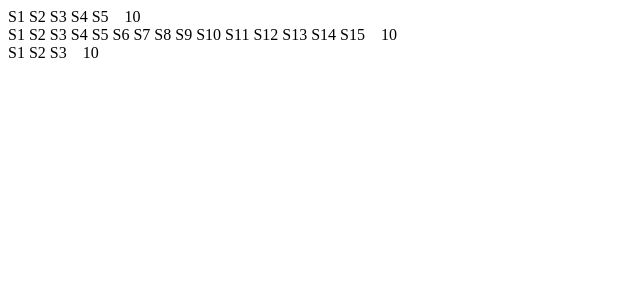
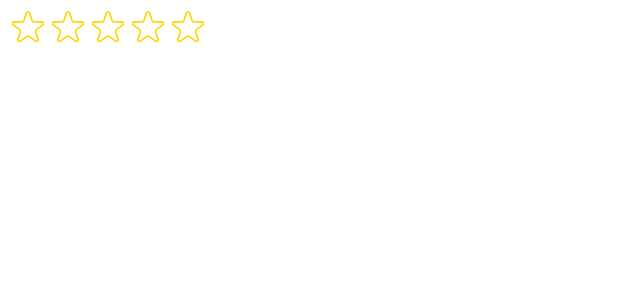
Before and after one commit to becauseidontlike/use-popcorn, a React (Create React App) app: page / in a window 1280 px wide. Shown: the top 300 px of the page, without its empty margins (0-640 px from the left). Built offline with nearby package versions, Linux system fonts and the light colour scheme.

Commit message:
star component works

```diff
--- a/src/StarRating.js
+++ b/src/StarRating.js
@@ -1,3 +1,5 @@
+import { useState } from "react";
+
 const containerStyle = {
   display: "flex",
   alignItems: "center",
@@ -6,7 +8,6 @@
 
 const starContainerStyle = {
   display: "flex",
-  gap: "4px",
 };
 
 const textStyle = {
@@ -15,14 +16,65 @@
 };
 
 export default function StarRating({ maxRating = 3 }) {
+  const [rating, setRating] = useState(0);
+
   return (
     <div style={containerStyle}>
       <div style={starContainerStyle}>
         {Array.from({ length: maxRating }, (_, i) => (
-          <span>S{i + 1}</span>
+          <Star
+            key={1}
+            onRate={() => setRating(i + 1)}
+            full={rating >= i + 1}
+          />
         ))}
       </div>
-      <p style={textStyle}>10</p>
+      <p style={textStyle}>{rating || ""}</p>
     </div>
   );
 }
+
+const starStyle = {
+  width: "40px",
+  height: "40px",
+  display: "block",
+  cursor: "pointer",
+};
+
+function Star({ onRate, full }) {
+  return (
+    <span role="button" style={starStyle} onClick={onRate}>
+      {full ? (
+        <svg
+          xmlns="http://www.w3.org/2000/svg"
+          viewBox="0 0 20 20"
+          fill="gold"
+          stroke="#gold"
+        >
+          <path d="M9.049 2.927c.3-.921 1.603-.921 1.902 0l1.07 3.292a1 1 0 00.95.69h3.462c.969 0 1.371 1.24.588 1.81l-2.8 2.034a1 1 0 00-.364 1.118l1.07 3.292c.3.921-.755 1.688-1.54 1.118l-2.8-2.034a1 1 0 00-1.175 0l-2.8 2.034c-.784.57-1.838-.197-1.539-1.118l1.07-3.292a1 1 0 00-.364-1.118L2.98 8.72c-.783-.57-.38-1.81.588-1.81h3.461a1 1 0 00.951-.69l1.07-3.292z" />
+        </svg>
+      ) : (
+        <svg
+          xmlns="http://www.w3.org/2000/svg"
+          fill="none"
+          viewBox="0 0 24 24"
+          stroke="gold"
+        >
+          <path
+            strokeLinecap="round"
+            strokeLinejoin="round"
+            strokeWidth="{2}"
+            d="M11.049 2.927c.3-.921 1.603-.921 1.902 0l1.519 4.674a1 1 0 00.95.69h4.915c.969 0 1.371 1.24.588 1.81l-3.976 2.888a1 1 0 00-.363 1.118l1.518 4.674c.3.922-.755 1.688-1.538 1.118l-3.976-2.888a1 1 0 00-1.176 0l-3.976 2.888c-.783.57-1.838-.197-1.538-1.118l1.518-4.674a1 1 0 00-.363-1.118l-3.976-2.888c-.784-.57-.38-1.81.588-1.81h4.914a1 1 0 00.951-.69l1.519-4.674z"
+          />
+        </svg>
+      )}
+    </span>
+  );
+}
+
+/*
+EMPTY STAR
+
+
+
+*/
--- a/src/index.js
+++ b/src/index.js
@@ -10,7 +10,7 @@
   <React.StrictMode>
     {/* <App /> */}
     <StarRating maxRating={5} />
-    <StarRating maxRating={15} />
-    <StarRating />
+    {/* <StarRating maxRating={15} />
+    <StarRating /> */}
   </React.StrictMode>
 );
```
Also changed, not shown: src/index.css (+0 -33 lines).
